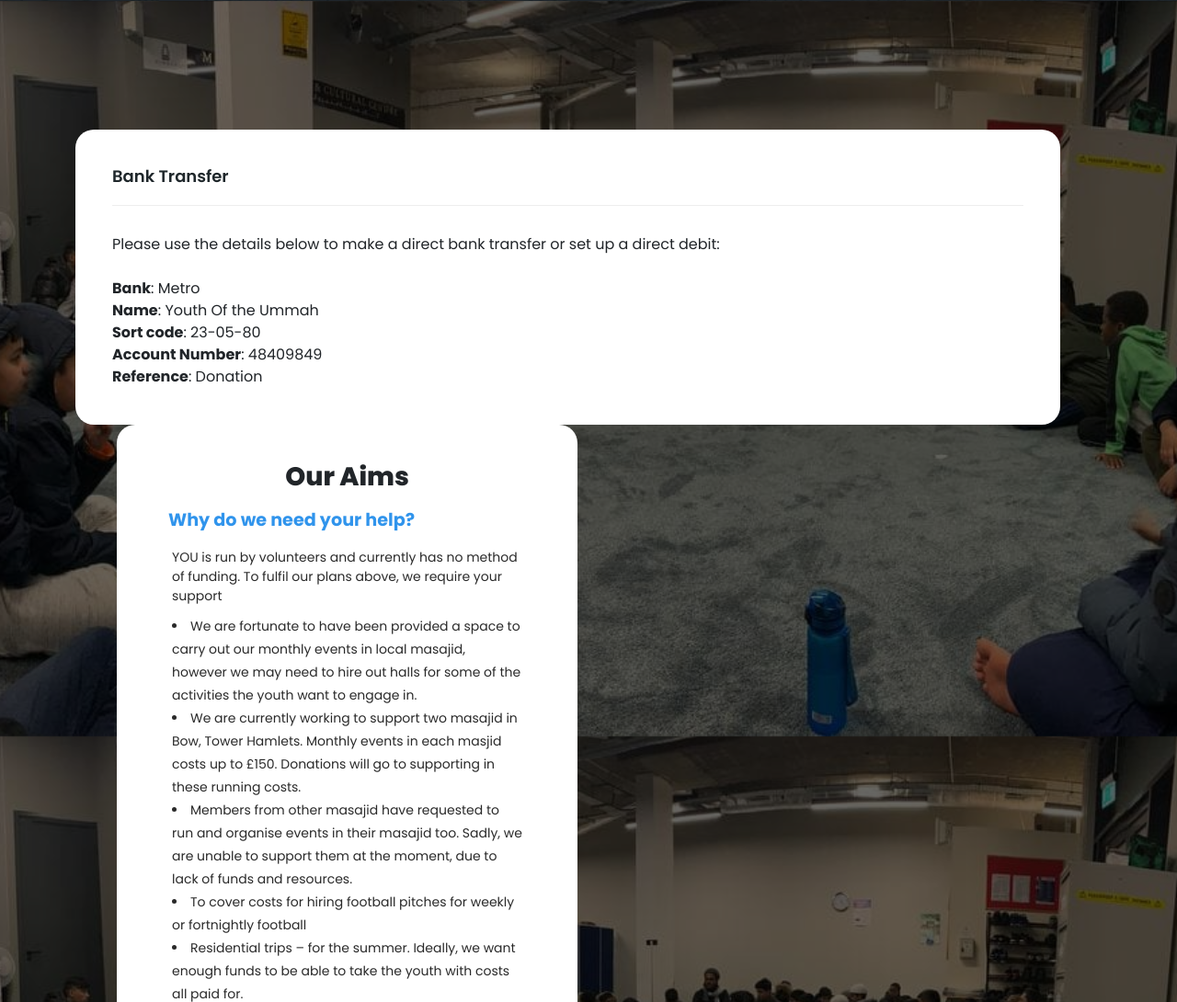
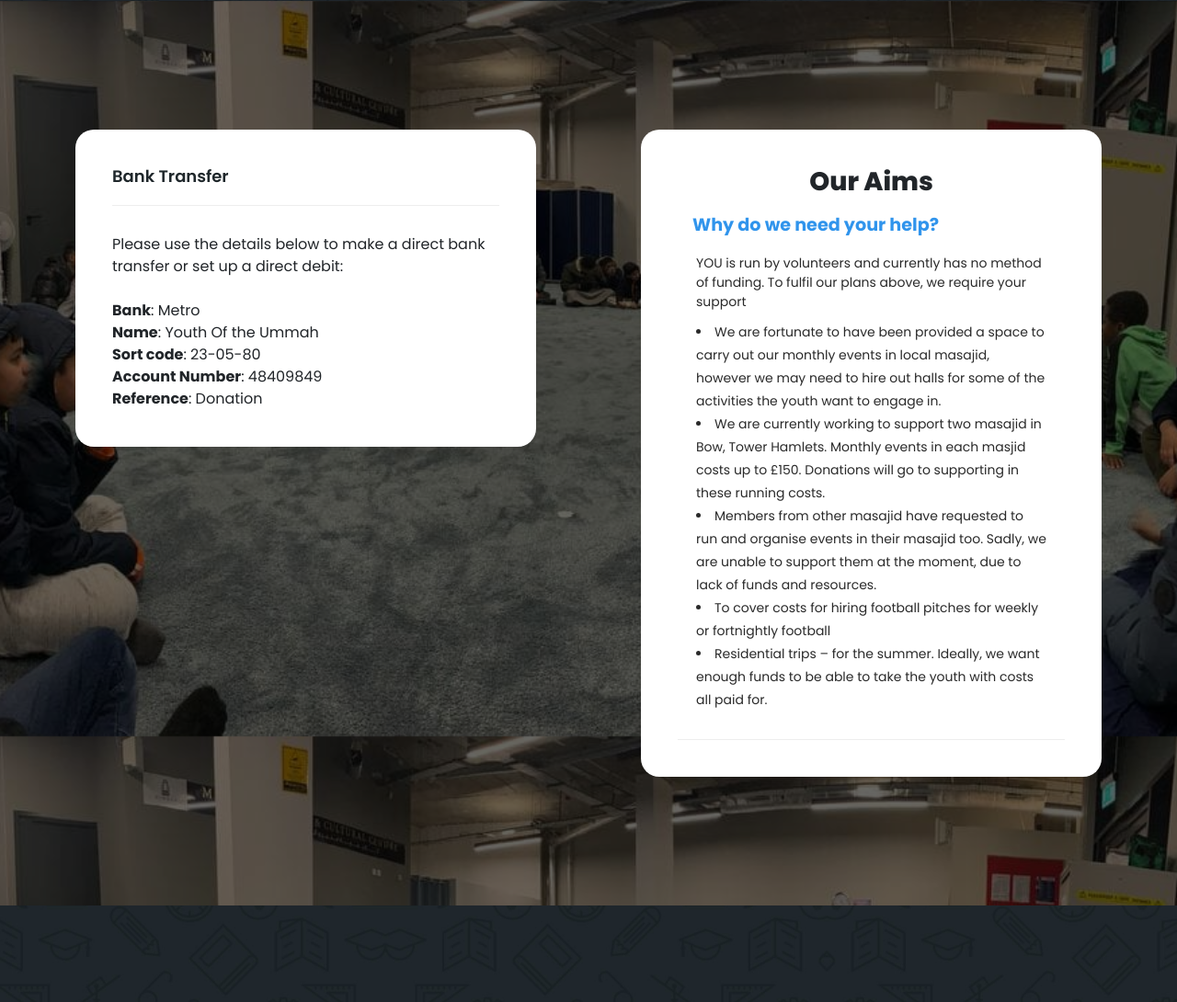
Before and after one commit to Abid-dev/youth-of-the-ummah-website, a PHP site: page / in a window 1280 px wide. Shown: the part 4231-5321 px from the top of the page at 92% size. Run offline with PHP 8.4, Linux system fonts and the light colour scheme; some libraries are stand-ins or nearby versions.

Commit message:
fix the donate section formatting #9

```diff
--- a/index.php
+++ b/index.php
@@ -381,12 +381,10 @@
     </div>
   </section>
 
-  <!-- from here -->
-
   <section class="donation-section" id="donate">
     <div class="container">
       <div class="row">
-        <div>
+        <div class="col-md-6">
           <div>
             <div>
               <div class="info-box">
```
